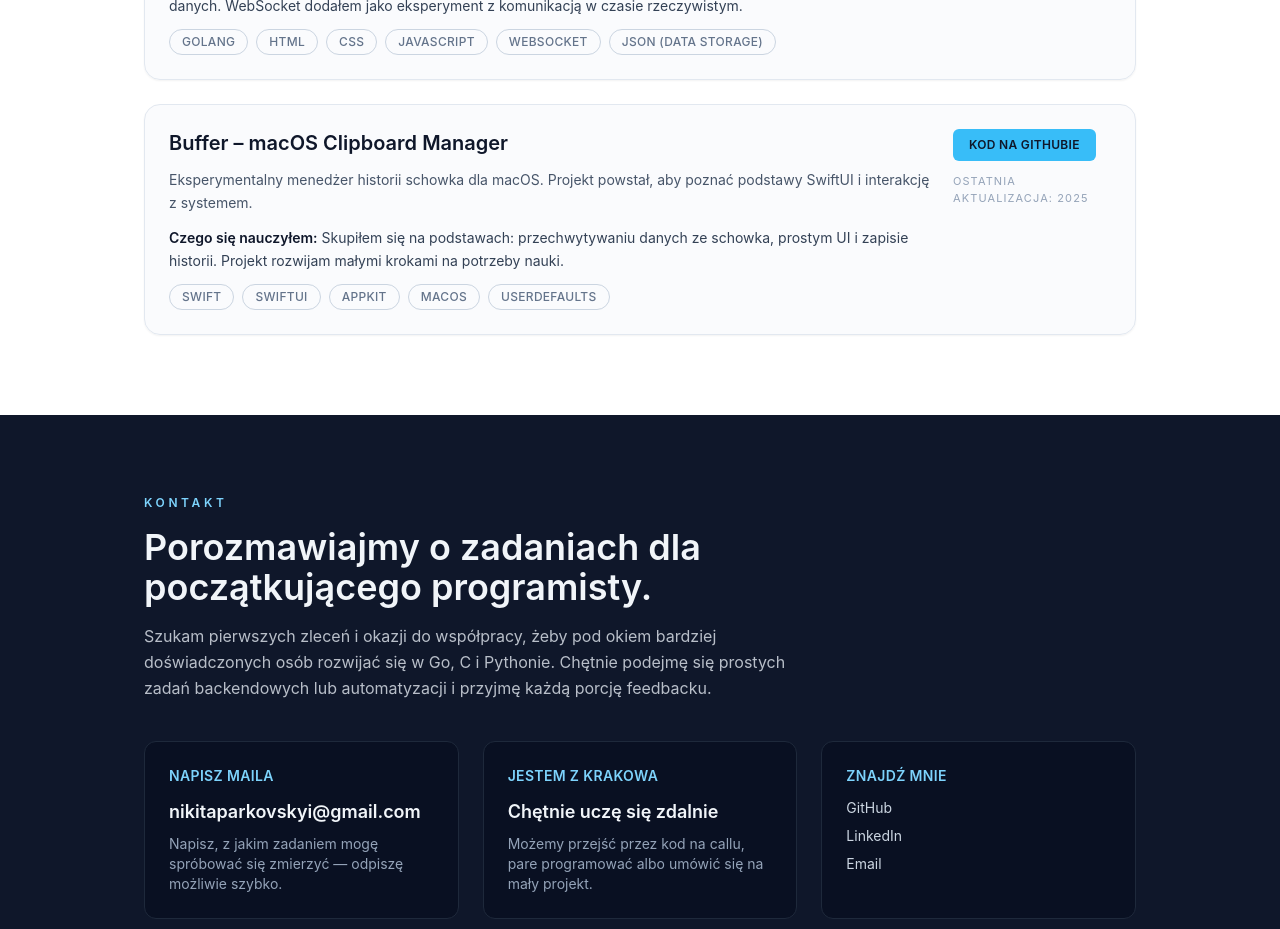
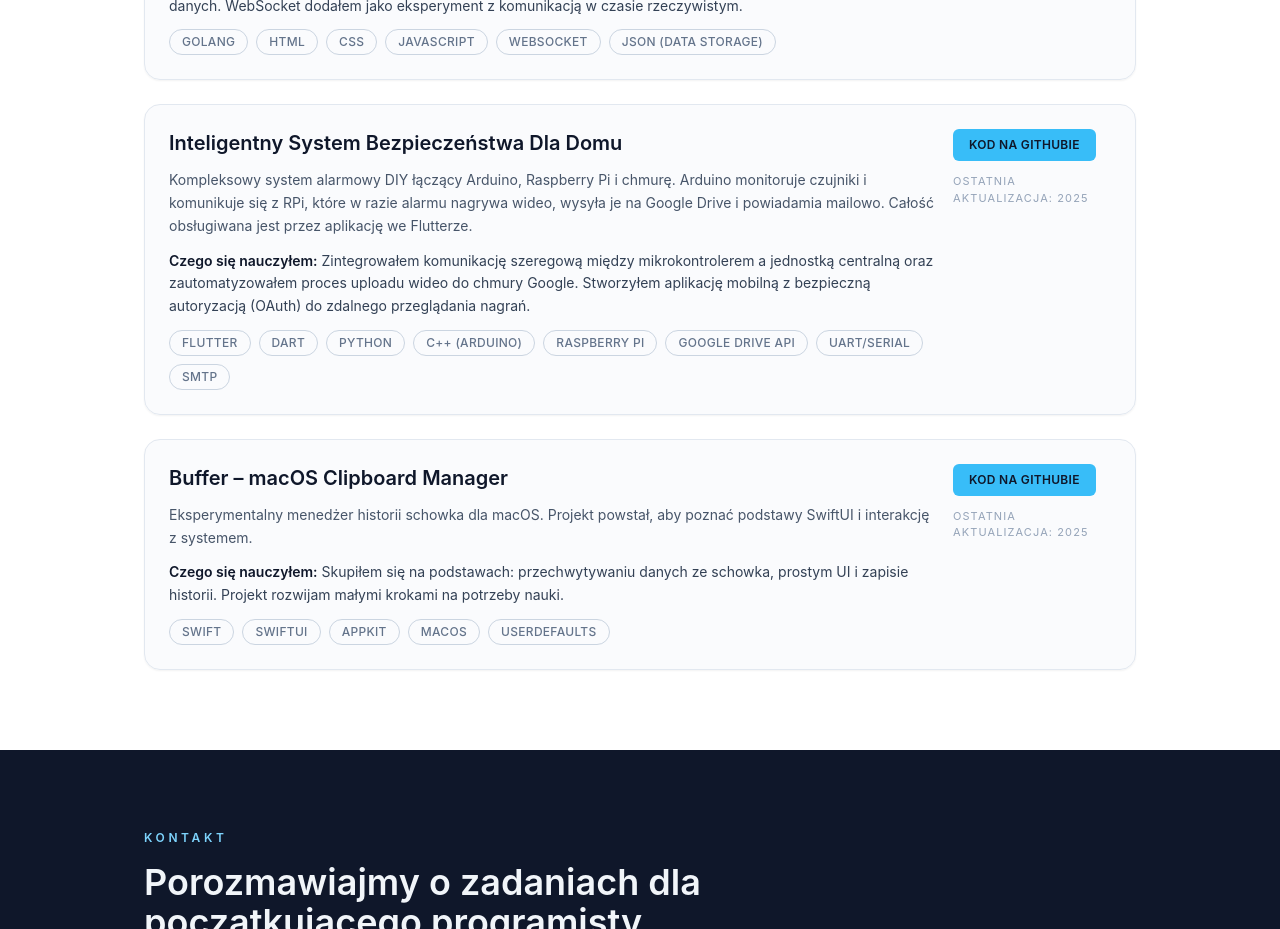
Before and after one commit to K1taSun/Web-Portfolio, a React (Create React App) app: page / in a window 1280 px wide. Shown: the part 3120-4049 px from the top of the page. Built offline with nearby package versions, Linux system fonts and the light colour scheme.

Commit message:
Add a new project

```diff
--- a/src/components/Projects.js
+++ b/src/components/Projects.js
@@ -16,6 +16,14 @@ const content = {
         contribution:
           'Samodzielnie zbudowałem CRUD w Go, dzięki czemu lepiej rozumiem routing i walidację danych. WebSocket dodałem jako eksperyment z komunikacją w czasie rzeczywistym.',
         link: 'https://github.com/K1taSun/Task_Project_Manager',
+      },
+      {name: 'Inteligentny System Bezpieczeństwa Dla Domu',
+        summary:
+          'Kompleksowy system alarmowy DIY łączący Arduino, Raspberry Pi i chmurę. Arduino monitoruje czujniki i komunikuje się z RPi, które w razie alarmu nagrywa wideo, wysyła je na Google Drive i powiadamia mailowo. Całość obsługiwana jest przez aplikację we Flutterze.',
+        stack: ['Flutter', 'Dart', 'Python', 'C++ (Arduino)', 'Raspberry Pi', 'Google Drive API', 'UART/Serial', 'SMTP'],
+        contribution:
+          'Zintegrowałem komunikację szeregową między mikrokontrolerem a jednostką centralną oraz zautomatyzowałem proces uploadu wideo do chmury Google. Stworzyłem aplikację mobilną z bezpieczną autoryzacją (OAuth) do zdalnego przeglądania nagrań.',
+        link: 'https://github.com/K1taSun/Inteligentny_System_Biezpieczenstwa_Dla_Domu',
       },
       {
         name: 'Buffer – macOS Clipboard Manager',
```
